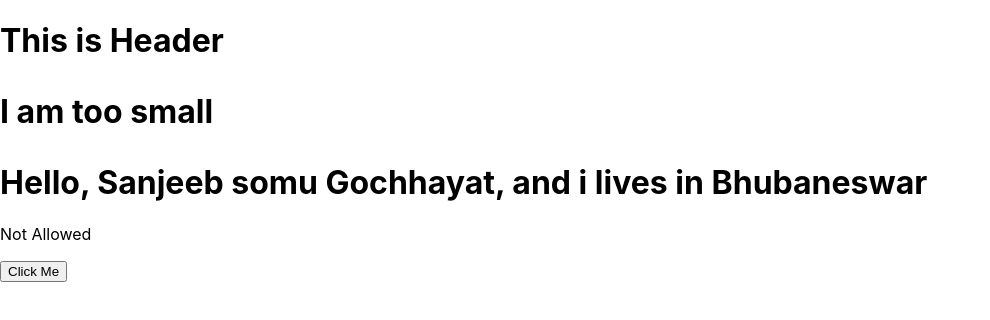
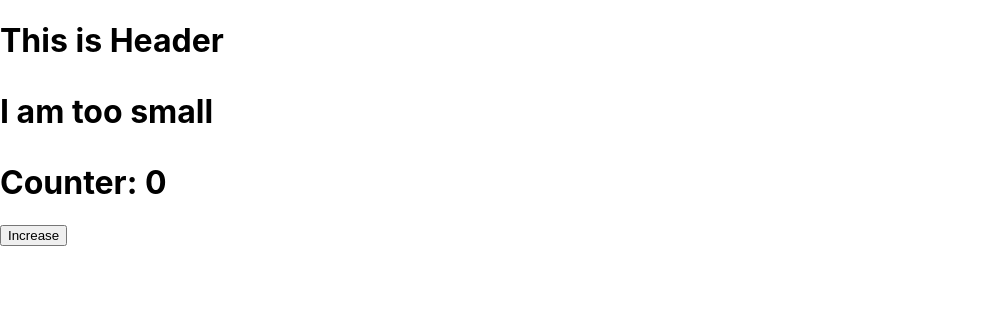
Before and after one commit to sanjeebsomu/learning-react-from-codedamn, a React (Create React App) app: page / in a window 1280 px wide. Shown: the top 320 px of the page, without its empty margins (0-990 px from the left). Built offline with nearby package versions, Linux system fonts and the light colour scheme.

Commit message:
Stateful React Components

```diff
--- a/src/components/App.js
+++ b/src/components/App.js
@@ -1,24 +1,20 @@
+import React, { useState } from 'react';
 import './App.css';
-import Custom from './Custom';
 import Header from './Header';
 
-let city = "Bhubaneswar";
-let age = 2;
 
 function App() {
+  const [counter, setCounter] = useState(0)
 
   function btnClickedFn() {
-    console.log('i was pressed');
+    setCounter(1);
   }
 
   return (
     <>
     <Header />
-    <Custom name="Sanjeeb somu Gochhayat" city={city}/>
-    {/* {false && <p>This may be visible</p>} */}
-    {age > 18 && <p>Allowed</p>}
-    {age > 18 ? <p>Allowed</p> : <p>Not Allowed</p>}
-    <button onClick={btnClickedFn} >Click Me</button>
+    <h1>Counter: {counter}</h1>
+    <button onClick={btnClickedFn} >Increase</button>
     </>
   );
 }
```
